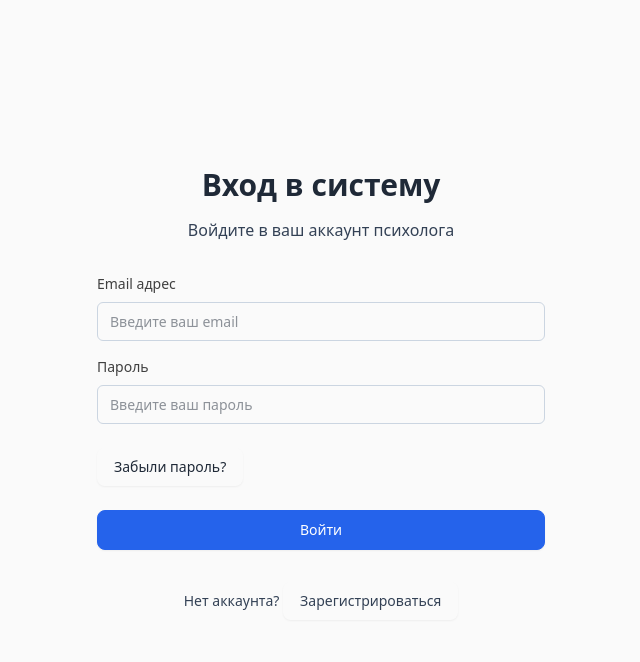
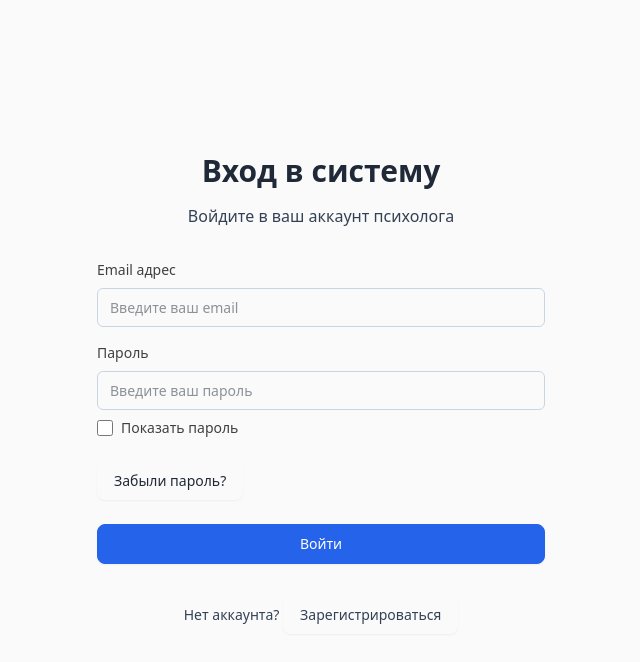
Before and after one commit to someoneisfaraway/psycho-crm, a React (Vite) app: page /auth in a window 1280 px wide. Shown: the top 662 px of the page, without its empty margins (319-959 px from the left). Built offline with nearby package versions, Linux system fonts and the light colour scheme; no server answers.

Commit message:
LoginForm and SignupForm. Added checkbox ShowPassword

```diff
--- a/src/components/auth/LoginForm.tsx
+++ b/src/components/auth/LoginForm.tsx
@@ -26,6 +26,7 @@ const LoginForm: React.FC<LoginFormProps> = ({
   const { signIn } = useAuth();
   const [error, setError] = useState<string | null>(null);
   const [loading, setLoading] = useState(false);
+  const [showPassword, setShowPassword] = useState(false);
 
   const {
     register,
@@ -89,7 +90,7 @@ const LoginForm: React.FC<LoginFormProps> = ({
               </label>
               <input
                 id="password"
-                type="password"
+                type={showPassword ? 'text' : 'password'}
                 className={`w-full px-3 py-2 border rounded-lg focus:outline-none focus:ring-2 focus:ring-primary-500 focus:border-primary-500 ${
                   errors.password ? 'border-error-300' : 'border-neutral-300'
                 }`}
@@ -99,6 +100,18 @@ const LoginForm: React.FC<LoginFormProps> = ({
               {errors.password && (
                 <p className="mt-1 text-sm text-error-600">{errors.password.message}</p>
               )}
+              <div className="mt-2 flex items-center gap-2">
+                <input
+                  id="show-password"
+                  type="checkbox"
+                  checked={showPassword}
+                  onChange={(e) => setShowPassword(e.target.checked)}
+                  className="h-4 w-4 text-primary-600 border-neutral-300 rounded"
+                />
+                <label htmlFor="show-password" className="text-sm text-neutral-700">
+                  Показать пароль
+                </label>
+              </div>
             </div>
           </div>
 
--- a/src/components/auth/SignupForm.tsx
+++ b/src/components/auth/SignupForm.tsx
@@ -32,6 +32,7 @@ const SignupForm: React.FC<SignupFormProps> = ({ onSignupSuccess, onSwitchToLogi
   const { signUp } = useAuth();
   const [error, setError] = useState<string | null>(null);
   const [loading, setLoading] = useState(false);
+  const [showPassword, setShowPassword] = useState(false);
 
   const {
     register,
@@ -126,7 +127,7 @@ const SignupForm: React.FC<SignupFormProps> = ({ onSignupSuccess, onSwitchToLogi
               </label>
               <input
                 id="password"
-                type="password"
+                type={showPassword ? 'text' : 'password'}
                 className={`appearance-none rounded-none relative block w-full px-3 py-2 border ${
                   errors.password ? 'border-red-300' : 'border-gray-300'
                 } placeholder-gray-500 text-gray-900 focus:outline-none focus:ring-indigo-500 focus:border-indigo-500 focus:z-10 sm:text-sm`}
@@ -143,7 +144,7 @@ const SignupForm: React.FC<SignupFormProps> = ({ onSignupSuccess, onSwitchToLogi
               </label>
               <input
                 id="confirm-password"
-                type="password"
+                type={showPassword ? 'text' : 'password'}
                 className={`appearance-none rounded-none relative block w-full px-3 py-2 border ${
                   errors.confirmPassword ? 'border-red-300' : 'border-gray-300'
                 } placeholder-gray-500 text-gray-900 rounded-b-md focus:outline-none focus:ring-indigo-50 focus:border-indigo-500 focus:z-10 sm:text-sm`}
@@ -153,6 +154,18 @@ const SignupForm: React.FC<SignupFormProps> = ({ onSignupSuccess, onSwitchToLogi
               {errors.confirmPassword && (
                 <p className="mt-1 text-sm text-red-600">{errors.confirmPassword.message}</p>
               )}
+            </div>
+            <div className="mt-2 flex items-center gap-2">
+              <input
+                id="signup-show-password"
+                type="checkbox"
+                checked={showPassword}
+                onChange={(e) => setShowPassword(e.target.checked)}
+                className="h-4 w-4 text-indigo-600 border-gray-300 rounded"
+              />
+              <label htmlFor="signup-show-password" className="text-sm text-gray-700">
+                Показать пароль
+              </label>
             </div>
           </div>
 
```
